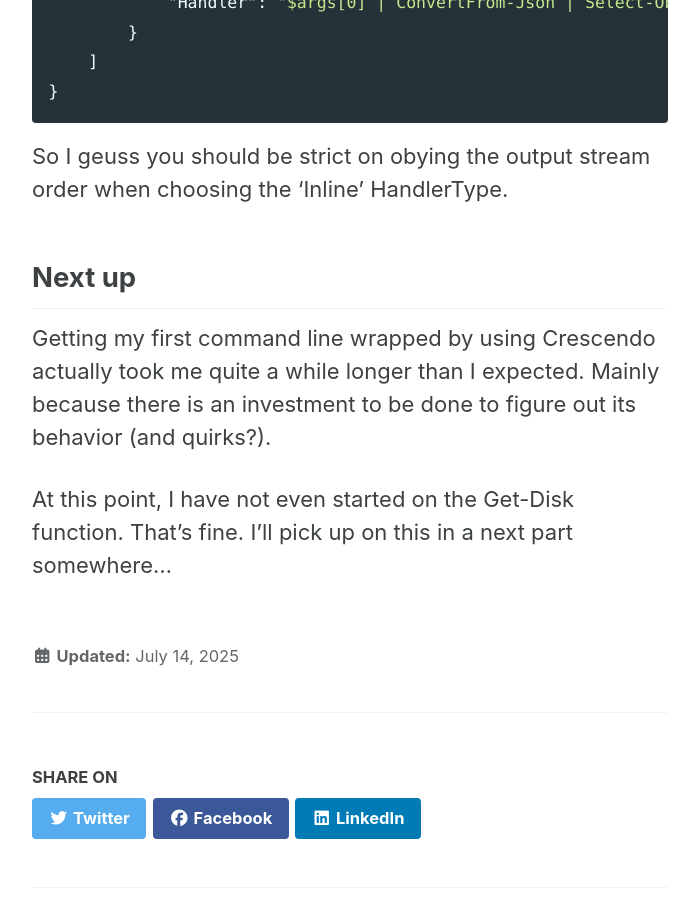
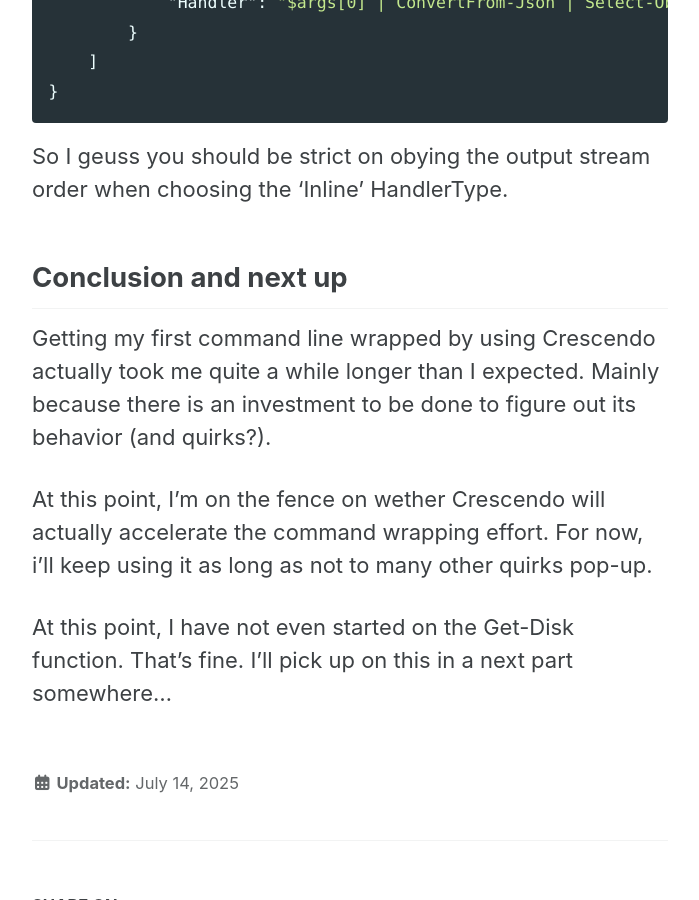
Before and after one commit to peppekerstens/peppekerstens.github.io, a Jekyll site: the page built from _posts/2025-07-14-crescendo-linux-command-wrapping-part-4.md, in a window 1280 px wide and 900 px high, scrolled down 10199 px. Shown: the whole window, without its empty margins (290-989 px from the left). Built offline with Jekyll 4.4.1, drawn with Linux system fonts in a browser that asks for light colours; cached includes are drawn as plain includes; some of the changed text lies outside the part shown.

Commit message:
minor fixes

```diff
--- a/_posts/2025-07-14-crescendo-linux-command-wrapping-part-4.md
+++ b/_posts/2025-07-14-crescendo-linux-command-wrapping-part-4.md
@@ -293,8 +293,10 @@ I changed it to this:
 
 So I geuss you should be strict on obying the output stream order when choosing the 'Inline' HandlerType.
 
-## Next up
+## Conclusion and next up
 
 Getting my first command line wrapped by using Crescendo actually took me quite a while longer than I expected. Mainly because there is an investment to be done to figure out its behavior (and quirks?).
 
+At this point, I'm on the fence on wether Crescendo will actually accelerate the command wrapping effort. For now, i'll keep using it as long as not to many other quirks pop-up.
+
 At this point, I have not even started on the Get-Disk function. That's fine. I'll pick up on this in a next part somewhere...
```
Also changed, not shown: other parts of _posts/2025-07-14-crescendo-linux-command-wrapping-part-4.md (+1 -1 lines).
